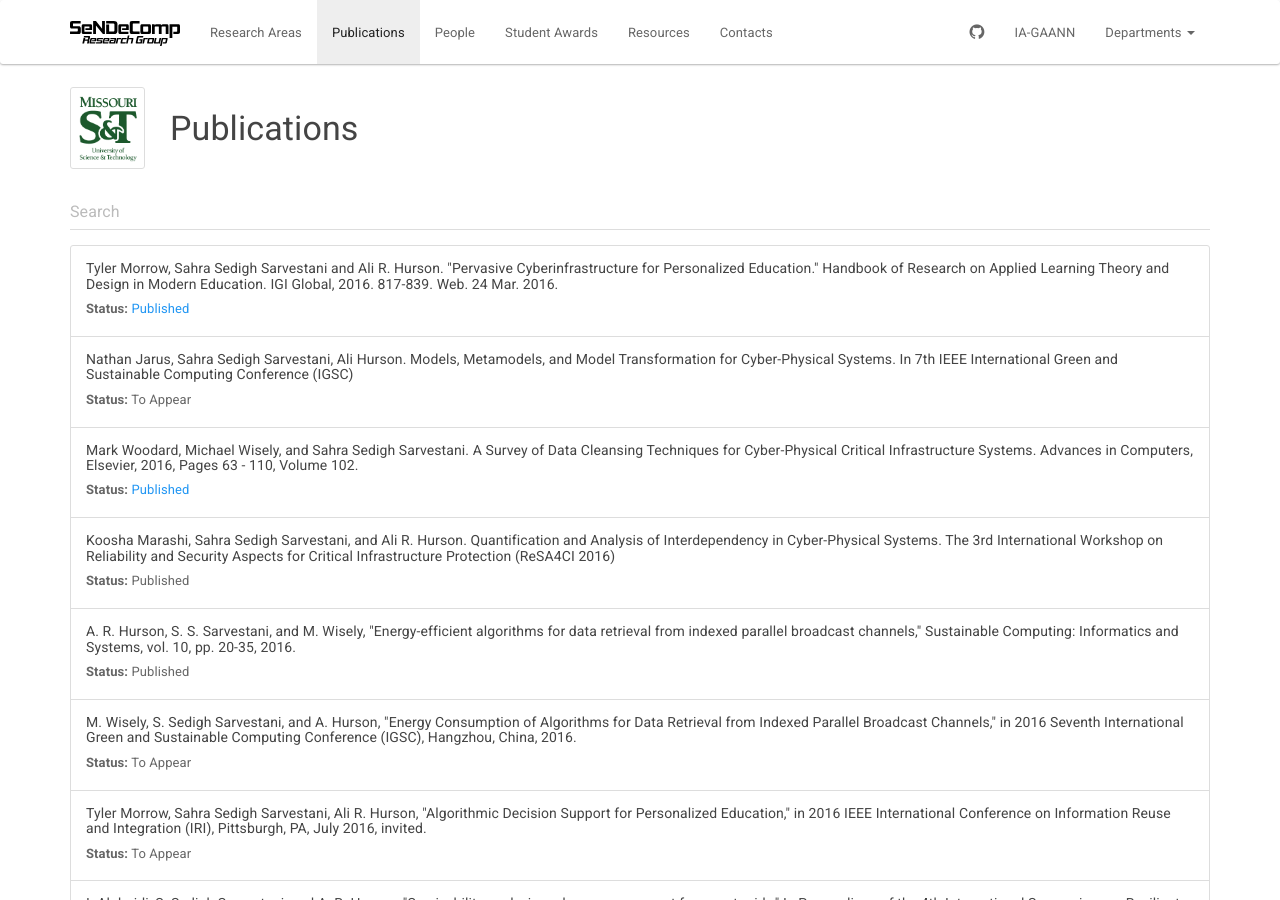
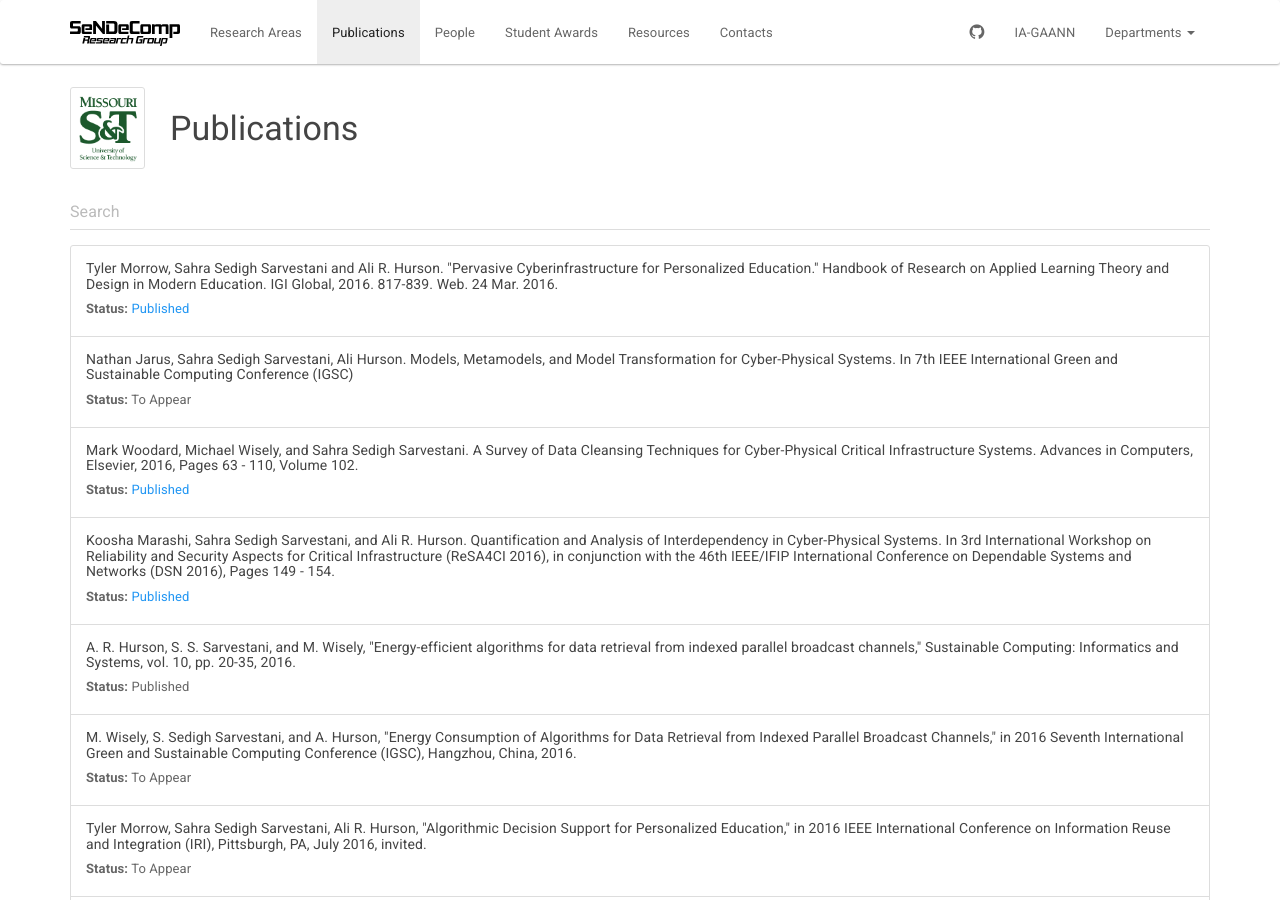
Before and after one commit to sendecomp/sendecomp-website, a Jekyll site: the page built from publications.html, in a window 1280 px wide and 900 px high. Built offline with Jekyll 4.4.1, drawn with Linux system fonts in a browser that asks for light colours.

Commit message:
link to Koosha's DNS workshop paper

```diff
--- a/_data/publications.yml
+++ b/_data/publications.yml
@@ -77,12 +77,12 @@
   area: "per"
   fulltext:
 
-- citation: "Koosha Marashi, Sahra Sedigh Sarvestani, and Ali R. Hurson. Quantification and Analysis of Interdependency in Cyber-Physical Systems. The 3rd International Workshop on Reliability and Security Aspects for Critical Infrastructure Protection (ReSA4CI 2016)"
+- citation: "Koosha Marashi, Sahra Sedigh Sarvestani, and Ali R. Hurson. Quantification and Analysis of Interdependency in Cyber-Physical Systems. In 3rd International Workshop on Reliability and Security Aspects for Critical Infrastructure (ReSA4CI 2016), in conjunction with the 46th IEEE/IFIP International Conference on Dependable Systems and Networks (DSN 2016), Pages 149 - 154."
   year: 2016
   status: "Published"
   awards:
   area: "cip"
-  fulltext:
+  fulltext: "http://dx.doi.org/10.1109/DSN-W.2016.47"
 
 - citation: "Mark Woodard, Michael Wisely, and Sahra Sedigh Sarvestani. A Survey of Data Cleansing Techniques for Cyber-Physical Critical Infrastructure Systems. Advances in Computers, Elsevier, 2016, Pages 63 - 110, Volume 102."
   year: 2016
```
